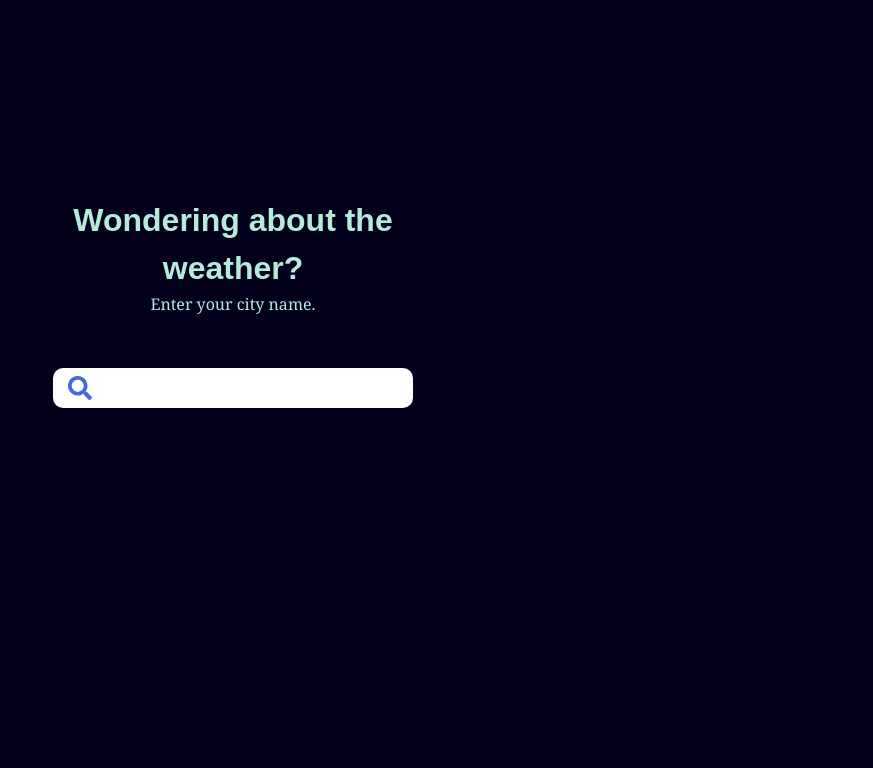
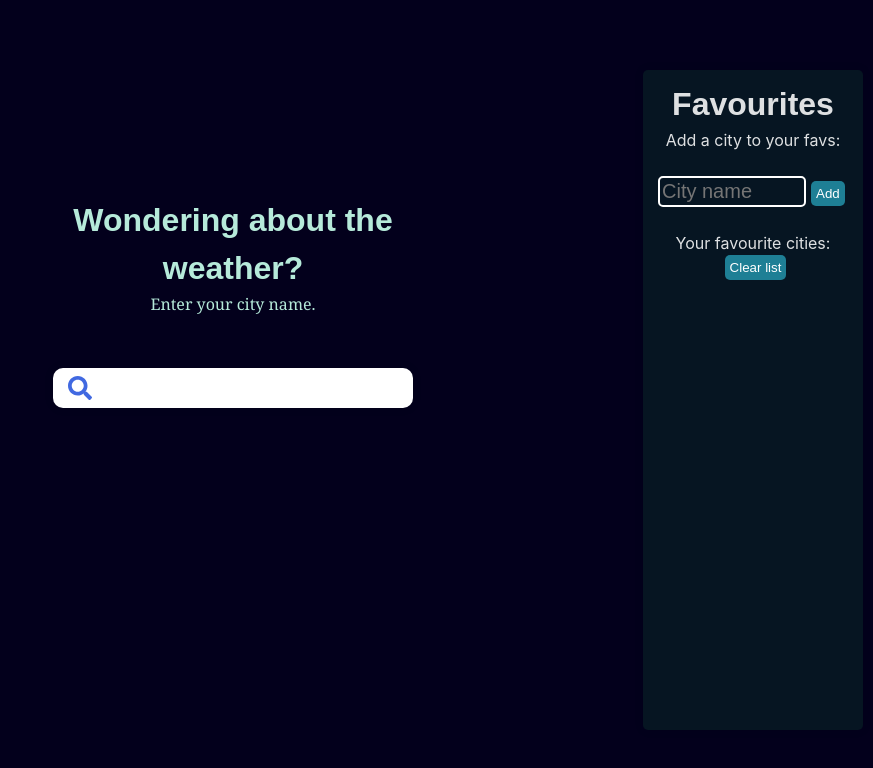
Before and after one commit to ArmoredVortex/caelum, a React (Vite) app: page / in a window 1280 px wide. Shown: the top 768 px of the page, without its empty margins (407-1280 px from the left). Built offline with nearby package versions, Linux system fonts and the light colour scheme.

Commit message:
fav city

```diff
--- a/src/App.jsx
+++ b/src/App.jsx
@@ -1,15 +1,19 @@
 // import React from 'react'
 import SearchBar from './components/SearchBar/SearchBar'
+import CitySidebar from './components/CitySidebar/CitySidebar'
 // import SearchResult from './components/SearchResult/SearchResult'
 // import Dashboard from './components/Dashboard/Dashboard'
 
 const App = () => {
   return (
+    <>
     <div className='container' id='container'>
       <div className='search-bar-container'>
         <SearchBar />
       </div>
     </div>
+    <CitySidebar />
+    </>
   )
 }
 
--- /dev/null
+++ b/src/components/CitySidebar/CitySidebar.css
@@ -0,0 +1,62 @@
+#citysidebar {
+    width: 200px;
+    height: 80%;
+    background-color: #061522;
+    padding: 10px;
+    border-radius: 5px;
+    box-shadow: 0 0 10px rgba(0, 0, 0, 0.1);
+    /* position it to the right */
+    position: absolute;
+    top: 50%;
+    transform: translateY(-50%);
+    right: 10px;
+    z-index: 1000;
+
+}
+
+#cityinput {
+    height: 25px;
+    width: 140px;
+    border: 2px solid white;
+    border-radius: 5px;
+    color: white;
+}
+
+#addbutton {
+    background-color: #1e7f95;
+    color: white;
+    border: none;
+    border-radius: 5px;
+    padding: 5px;
+    margin-left: 5px;
+    cursor: pointer;
+
+}
+
+#clearbutton {
+    background-color: #1e7f95;
+    color: white;
+    border: none;
+    border-radius: 5px;
+    padding: 5px;
+    margin-left: 5px;
+    cursor: pointer;
+}
+
+.clrbutton {
+    display: flex;
+    justify-content: center;
+    align-items: center;
+}
+
+.citylist {
+    display: flex;
+    flex-direction: column;
+    align-items: center;
+}
+
+.citylist div {
+    margin: 5px;
+    color: white;
+    cursor: pointer;
+}
--- /dev/null
+++ b/src/components/CitySidebar/CitySidebar.jsx
@@ -0,0 +1,62 @@
+// import React from "react";
+import { useEffect } from "react";
+import "./CitySidebar.css";
+
+const CitySidebar = () => {
+  //handle button click
+  // load from localstore
+
+  useEffect(() => {
+    let cities = JSON.parse(localStorage.getItem("cities")) || [];
+    let citylist = document.querySelector(".citylist");
+    cities.forEach((city) => {
+      let citydiv = document.createElement("div");
+      citydiv.innerHTML = city;
+      citylist.appendChild(citydiv);
+    });
+    document.getElementById("addbutton").addEventListener("click", function () {
+      let cityinput = document.getElementById("cityinput");
+      let city = cityinput.value;
+      cities.push(city);
+      localStorage.setItem("cities", JSON.stringify(cities));
+      let citydiv = document.createElement("div");
+      citydiv.innerHTML = city;
+      citylist.appendChild(citydiv);
+      cityinput.value = "";
+      // citydiv on click, set search-bar input value to city
+      citydiv.addEventListener("click", function () {
+        document.getElementById("search-bar").value = city;
+      });
+    });
+    document
+      .getElementById("clearbutton")
+      .addEventListener("click", function () {
+        localStorage.removeItem("cities");
+        citylist.innerHTML = "";
+      });
+  });
+
+  return (
+    <>
+      {/* allow users to add favourite cities */}
+      <div id="citysidebar">
+        <div className="bigheader">Favourites</div>
+        <div className="smallheader">Add a city to your favs:</div>
+        <br />
+        <input type="text" id="cityinput" placeholder="City name"></input>
+        <button id="addbutton">Add</button>
+        <br />
+        <br />
+        <div className="smallheader">Your favourite cities:</div>
+        {/* clear list button */}
+        <div className="clrbutton">
+          <button id="clearbutton">Clear list</button>
+        </div>
+        <br />
+        <div className="citylist"></div>
+      </div>
+    </>
+  );
+};
+
+export default CitySidebar;
--- a/src/components/SearchBar/SearchBar.jsx
+++ b/src/components/SearchBar/SearchBar.jsx
@@ -1,53 +1,60 @@
-import { useState } from 'react'
+import { useState } from "react";
 
-import { FaSearch } from 'react-icons/fa'
-import './SearchBar.css'
-import Dashboard from '../Dashboard/Dashboard'
-import SearchResult from '../SearchResult/SearchResult'
-import Greeter from '../Greeter/Greeter'
+import { FaSearch } from "react-icons/fa";
+import "./SearchBar.css";
+import Dashboard from "../Dashboard/Dashboard";
+import SearchResult from "../SearchResult/SearchResult";
+import Greeter from "../Greeter/Greeter";
 
 const API_KEY = import.meta.env.VITE_OMW;
 
 const SearchBar = () => {
-    const [input, setInput] = useState('');
+  const [input, setInput] = useState("");
   const [weatherData, setWeatherData] = useState(null);
   const [searchResult, setSearchResult] = useState(null);
   const [enabled, setEnabled] = useState(true);
 
   const fetchCity = async (value) => {
-        setSearchResult('Searching...');
+    setSearchResult("Searching...");
     //get lat and lon from geocoder
-        fetch(`https://api.openweathermap.org/geo/1.0/direct?q=${value}&limit=1&appid=${API_KEY}`).then(response => response.json()).then(data => {
-            console.log('API CALL: Fetching coords from geocoder');
+    fetch(
+      `https://api.openweathermap.org/geo/1.0/direct?q=${value}&limit=1&appid=${API_KEY}`
+    )
+      .then((response) => response.json())
+      .then((data) => {
+        console.log("API CALL: Fetching coords from geocoder");
         if (data.length == 0) {
           setWeatherData(null); // Remove dashboard
-                setSearchResult('City not found :(');
+          setSearchResult("City not found :(");
           return;
         }
-            fetch(`https://api.openweathermap.org/data/2.5/weather?lat=${data[0].lat}&lon=${data[0].lon}&appid=${API_KEY}`).then(response => response.json()).then(data => {
-                console.log('API CALL: Fetching weather data');
+        fetch(
+          `https://api.openweathermap.org/data/2.5/weather?lat=${data[0].lat}&lon=${data[0].lon}&appid=${API_KEY}`
+        )
+          .then((response) => response.json())
+          .then((data) => {
+            console.log("API CALL: Fetching weather data");
             setEnabled(false);
             setWeatherData(data);
             setSearchResult(null);
+          });
       })
-
-        }).catch(error => {
+      .catch((error) => {
         console.log(error);
-        }
-        )
+      });
   };
-
 
   return (
     <>
       <Greeter enabled={enabled} />
-            <div className='input-wrapper'>
-                <FaSearch id='search-icon' />
+      <div className="input-wrapper">
+        <FaSearch id="search-icon" />
         <input
+          id="search-bar"
           value={input}
           onChange={(e) => setInput(e.target.value)}
           onKeyUp={(e) => {
-                        if (e.key === 'Enter') {
+            if (e.key === "Enter") {
               fetchCity(input);
             }
           }}
@@ -56,7 +63,7 @@ const SearchBar = () => {
       <SearchResult searchResult={searchResult} />
       <Dashboard weatherData={weatherData} />
     </>
-    )
-}
+  );
+};
 
-export default SearchBar
+export default SearchBar;
```
Lines whose indentation alone changed are shown as unchanged.
